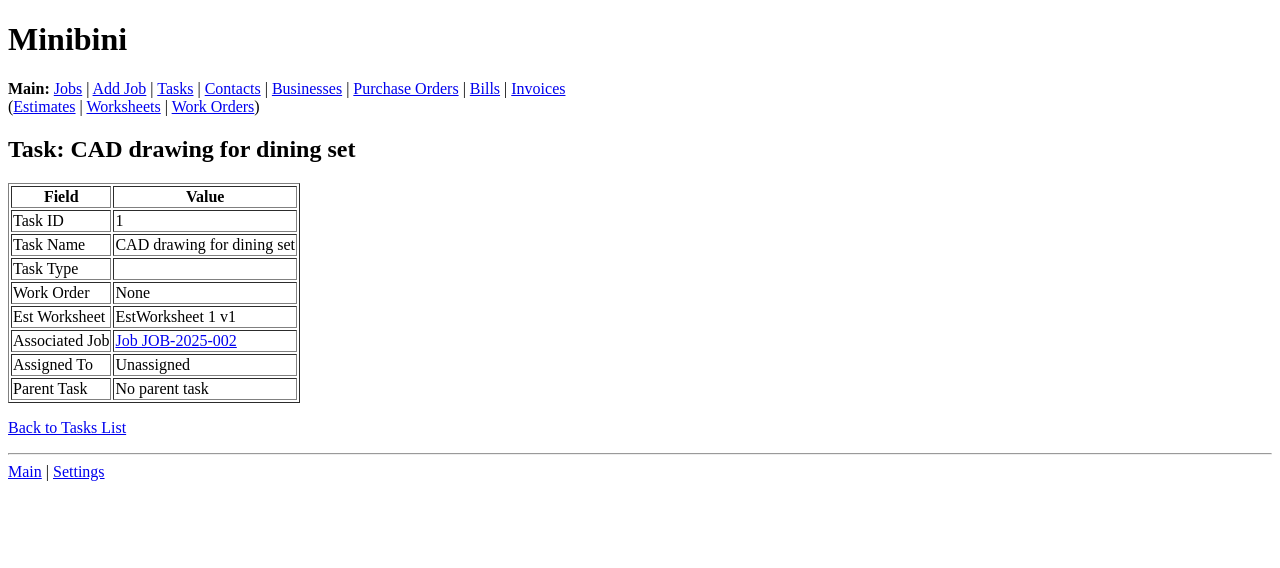
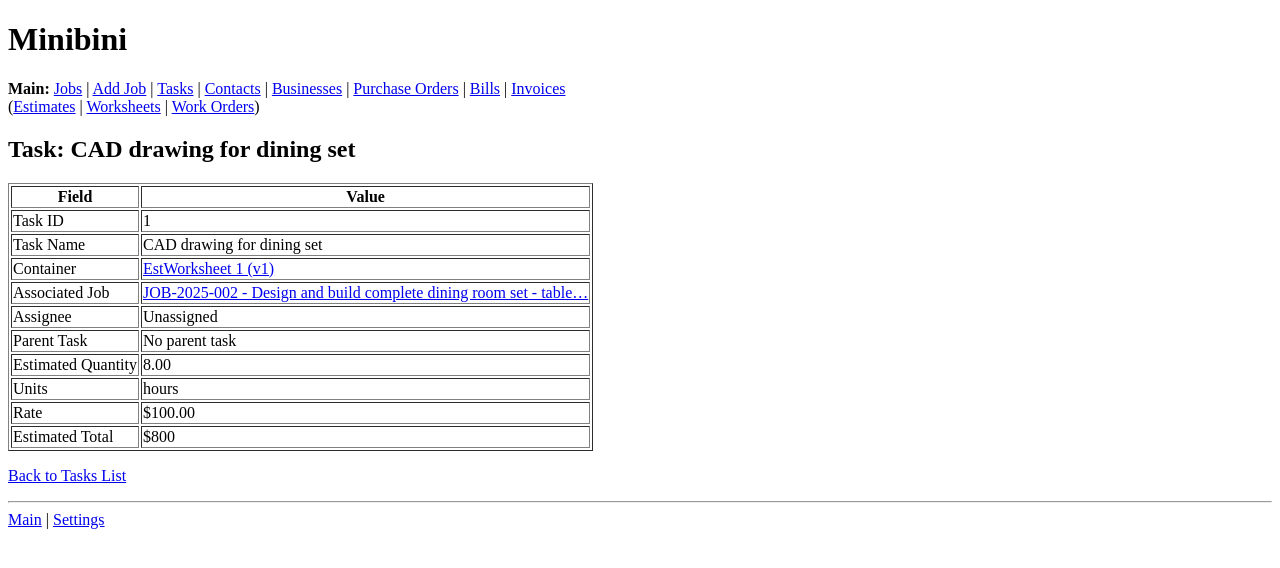
Before and after one commit to alimtiger/Minibini, a Django app: page /jobs/tasks/1/ in a window 1280 px wide. Shown: the top 568 px of the page. Run offline with Django 5.2, Linux system fonts and the light colour scheme; data comes from the database, SQL or seed files in the repository; parts of the project's set-up code (start-up, migrations or seed data) failed here and were passed over.

Commit message:
updated Task views

```diff
--- a/apps/jobs/views.py
+++ b/apps/jobs/views.py
@@ -95,8 +95,53 @@ def work_order_list(request):
 
 def work_order_detail(request, work_order_id):
     work_order = get_object_or_404(WorkOrder, work_order_id=work_order_id)
-    tasks = Task.objects.filter(work_order=work_order).order_by('task_id')
-    return render(request, 'jobs/work_order_detail.html', {'work_order': work_order, 'tasks': tasks})
+
+    # Get all tasks for this work order
+    all_tasks = Task.objects.filter(work_order=work_order).order_by('task_id')
+
+    # Build hierarchical task structure
+    def build_task_tree(tasks):
+        """Build a hierarchical task structure with level indicators."""
+        task_dict = {task.task_id: task for task in tasks}
+        root_tasks = []
+
+        # Find root tasks (no parent)
+        for task in tasks:
+            if not task.parent_task:
+                root_tasks.append(task)
+
+        # Recursive function to get task with its children and level
+        def get_task_with_children(task, level=0):
+            result = {'task': task, 'level': level}
+            children = []
+            for potential_child in tasks:
+                if potential_child.parent_task_id == task.task_id:
+                    children.append(get_task_with_children(potential_child, level + 1))
+            result['children'] = children
+            return result
+
+        # Build the tree
+        tree = []
+        for root_task in root_tasks:
+            tree.append(get_task_with_children(root_task))
+
+        # Flatten the tree for template display
+        def flatten_tree(tree_nodes):
+            flat_list = []
+            for node in tree_nodes:
+                flat_list.append({'task': node['task'], 'level': node['level']})
+                if node['children']:
+                    flat_list.extend(flatten_tree(node['children']))
+            return flat_list
+
+        return flatten_tree(tree)
+
+    tasks_with_levels = build_task_tree(all_tasks)
+
+    return render(request, 'jobs/work_order_detail.html', {
+        'work_order': work_order,
+        'tasks': tasks_with_levels
+    })
 
 
 def work_order_create_from_estimate(request, estimate_id):
--- a/templates/jobs/task_detail.html
+++ b/templates/jobs/task_detail.html
@@ -19,24 +19,12 @@
         <td>{{ task.name }}</td>
     </tr>
     <tr>
-        <td>Task Type</td>
-        <td>{{ task.task_type }}</td>
-    </tr>
-    <tr>
-        <td>Work Order</td>
+        <td>Container</td>
         <td>
             {% if task.work_order %}
-                <a href="{% url 'jobs:work_order_detail' task.work_order.pk %}">{{ task.work_order }}</a>
-            {% else %}
-                None
-            {% endif %}
-        </td>
-    </tr>
-    <tr>
-        <td>Est Worksheet</td>
-        <td>
-            {% if task.est_worksheet %}
-                {{ task.est_worksheet }}
+                <a href="{% url 'jobs:work_order_detail' task.work_order.pk %}">Work Order {{ task.work_order.work_order_id }}</a>
+            {% elif task.est_worksheet %}
+                <a href="{% url 'jobs:estworksheet_detail' task.est_worksheet.pk %}">EstWorksheet {{ task.est_worksheet.est_worksheet_id }} (v{{ task.est_worksheet.version }})</a>
             {% else %}
                 None
             {% endif %}
@@ -46,23 +34,101 @@
         <td>Associated Job</td>
         <td>
             {% if task.work_order %}
-                <a href="{% url 'jobs:detail' task.work_order.job.pk %}">{{ task.work_order.job }}</a>
+                <a href="{% url 'jobs:detail' task.work_order.job.pk %}">{{ task.work_order.job.job_number }} - {{ task.work_order.job.description|truncatechars:50 }}</a>
             {% elif task.est_worksheet %}
-                <a href="{% url 'jobs:detail' task.est_worksheet.job.pk %}">{{ task.est_worksheet.job }}</a>
+                <a href="{% url 'jobs:detail' task.est_worksheet.job.pk %}">{{ task.est_worksheet.job.job_number }} - {{ task.est_worksheet.job.description|truncatechars:50 }}</a>
             {% else %}
                 No job assigned
             {% endif %}
         </td>
     </tr>
     <tr>
-        <td>Assigned To</td>
-        <td>{{ task.assigned|default:"Unassigned" }}</td>
+        <td>Assignee</td>
+        <td>
+            {% if task.assignee %}
+                {{ task.assignee.username }} ({{ task.assignee.get_full_name|default:task.assignee.email }})
+            {% else %}
+                Unassigned
+            {% endif %}
+        </td>
     </tr>
     <tr>
         <td>Parent Task</td>
-        <td>{{ task.parent_task|default:"No parent task" }}</td>
+        <td>
+            {% if task.parent_task %}
+                <a href="{% url 'jobs:task_detail' task.parent_task.pk %}">{{ task.parent_task.name }}</a>
+            {% else %}
+                No parent task
+            {% endif %}
+        </td>
+    </tr>
+    <tr>
+        <td>Estimated Quantity</td>
+        <td>{{ task.est_qty|default:"-" }}</td>
+    </tr>
+    <tr>
+        <td>Units</td>
+        <td>{{ task.units|default:"-" }}</td>
+    </tr>
+    <tr>
+        <td>Rate</td>
+        <td>
+            {% if task.rate %}
+                ${{ task.rate }}
+            {% else %}
+                -
+            {% endif %}
+        </td>
+    </tr>
+    <tr>
+        <td>Estimated Total</td>
+        <td>
+            {% if task.est_qty and task.rate %}
+                ${% widthratio task.est_qty 1 task.rate %}
+            {% else %}
+                -
+            {% endif %}
+        </td>
     </tr>
 </table>
 
+{% if task.subtasks.exists %}
+<h3>Subtasks</h3>
+<table border="1">
+    <tr>
+        <th>Name</th>
+        <th>Assignee</th>
+        <th>Qty</th>
+        <th>Units</th>
+        <th>Rate</th>
+        <th>Total</th>
+        <th>Actions</th>
+    </tr>
+    {% for subtask in task.subtasks.all %}
+    <tr>
+        <td>{{ subtask.name }}</td>
+        <td>{{ subtask.assignee.username|default:"Unassigned" }}</td>
+        <td>{{ subtask.est_qty|default:"-" }}</td>
+        <td>{{ subtask.units|default:"-" }}</td>
+        <td>
+            {% if subtask.rate %}
+                ${{ subtask.rate }}
+            {% else %}
+                -
+            {% endif %}
+        </td>
+        <td>
+            {% if subtask.est_qty and subtask.rate %}
+                ${% widthratio subtask.est_qty 1 subtask.rate %}
+            {% else %}
+                -
+            {% endif %}
+        </td>
+        <td><a href="{% url 'jobs:task_detail' subtask.pk %}">View</a></td>
+    </tr>
+    {% endfor %}
+</table>
+{% endif %}
+
 <p><a href="{% url 'jobs:task_list' %}">Back to Tasks List</a></p>
 {% endblock %}
```
Also changed, not shown: templates/jobs/work_order_detail.html (+35 -10 lines).
